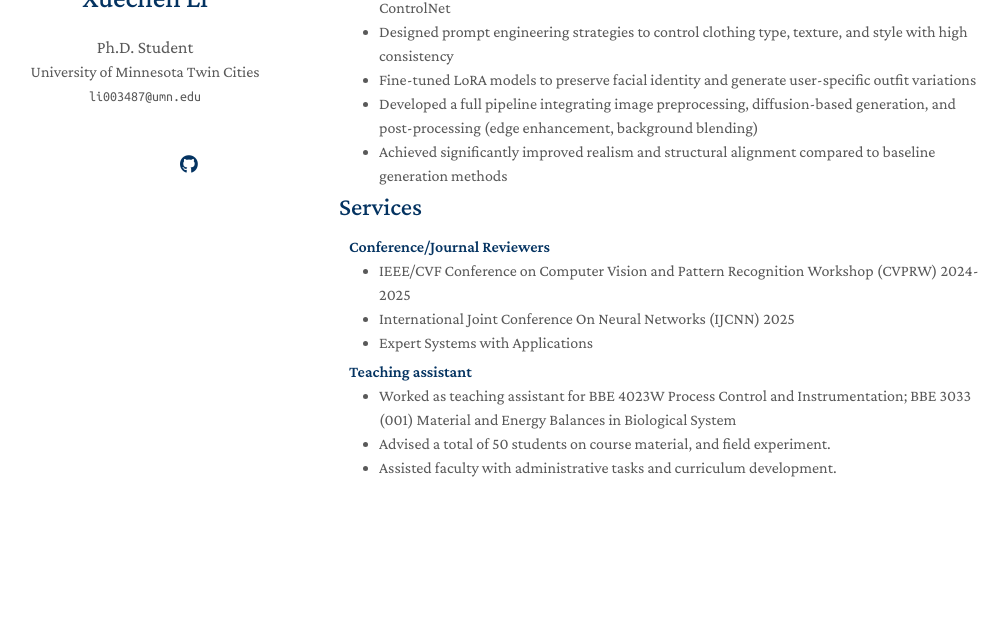
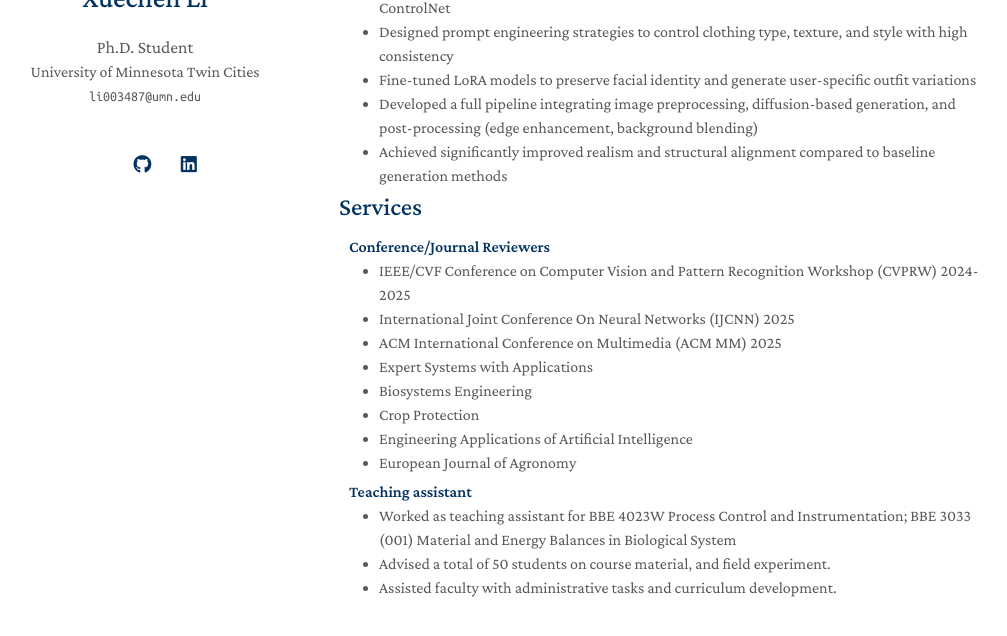
Before and after one commit to dbcopper/dbcopper.github.io, a Jekyll site: the page built from index.md, in a window 1280 px wide and 900 px high, scrolled down 2099 px, cut to the strip 206-842 px from the top of the window. Shown: the whole strip, without its empty margins (131-1138 px from the left). Built offline with Jekyll 4.4.1, drawn with Linux system fonts in a browser that asks for light colours; a style sheet for code colours, icons or effects is not loaded; our own code applies the rules of GitHub Pages for plain Markdown files; before the commit the page ends 2879 px from its top, so only the background shows below that.

Commit message:
Add LinkedIn, ORCID links and update reviewer activities

```diff
--- a/_config.yml
+++ b/_config.yml
@@ -36,6 +36,8 @@
 google_scholar: https://scholar.google.com/citations?user=sN3SeDoAAAAJ&hl=en
 cv_link: assets/files/industry_CV.pdf
 github_link: https://github.com/dbcopper
+linkedin: https://www.linkedin.com/in/xuechen-li-a9b7132b4/
+orcid: https://orcid.org/0000-0003-3920-4329
 # title: Your awesome title
 # email: your-email@example.com
 # description: >- # this means to ignore newlines until "baseurl:"
--- a/_includes/services.md
+++ b/_includes/services.md
@@ -29,7 +29,12 @@
 <ul style="margin:0 0 5px;">
   <li><a href="https://www.agriculture-vision.com/agriculture-vision-2024/call-for-papers-2024"><autocolor>IEEE/CVF Conference on Computer Vision and Pattern Recognition Workshop (CVPRW) 2024-2025</autocolor></a></li>
 <li><a href="https://2025.ijcnn.org/"><autocolor>International Joint Conference On Neural Networks (IJCNN) 2025</autocolor></a></li>
+  <li><a href="https://2025.acmmm.org/"><autocolor>ACM International Conference on Multimedia (ACM MM) 2025</autocolor></a></li>
   <li><a href="https://www.sciencedirect.com/journal/expert-systems-with-applications"><autocolor>Expert Systems with Applications</autocolor></a></li>
+  <li><a href="https://www.sciencedirect.com/journal/biosystems-engineering"><autocolor>Biosystems Engineering</autocolor></a></li>
+  <li><a href="https://www.sciencedirect.com/journal/crop-protection"><autocolor>Crop Protection</autocolor></a></li>
+  <li><a href="https://www.sciencedirect.com/journal/engineering-applications-of-artificial-intelligence"><autocolor>Engineering Applications of Artificial Intelligence</autocolor></a></li>
+  <li><a href="https://www.sciencedirect.com/journal/european-journal-of-agronomy"><autocolor>European Journal of Agronomy</autocolor></a></li>
 
 </ul>
 
--- a/_layouts/homepage.html
+++ b/_layouts/homepage.html
@@ -84,6 +84,12 @@
         </a>
         {% endif %}
 
+        {% if site.orcid %}
+        <a style="margin: 0 5px 0 0" href="{{ site.orcid }}">
+          <i class="ai ai-orcid" style="font-size:1.2rem"></i>
+        </a>
+        {% endif %}
+
         {% if site.twitter %}
         <a style="margin: 0 0 0 0" href="{{ site.twitter }}">
           <i class="fab fa-x-twitter"></i>
```
Also changed, not shown: 2 other files.
